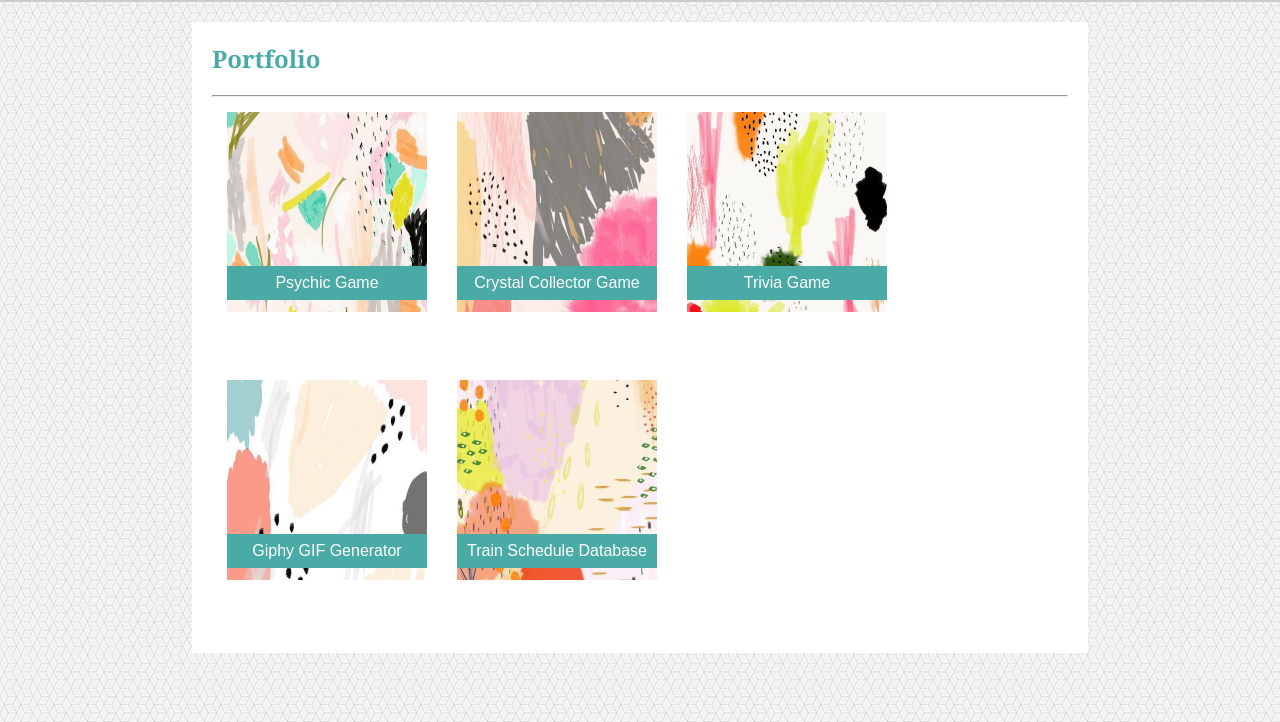
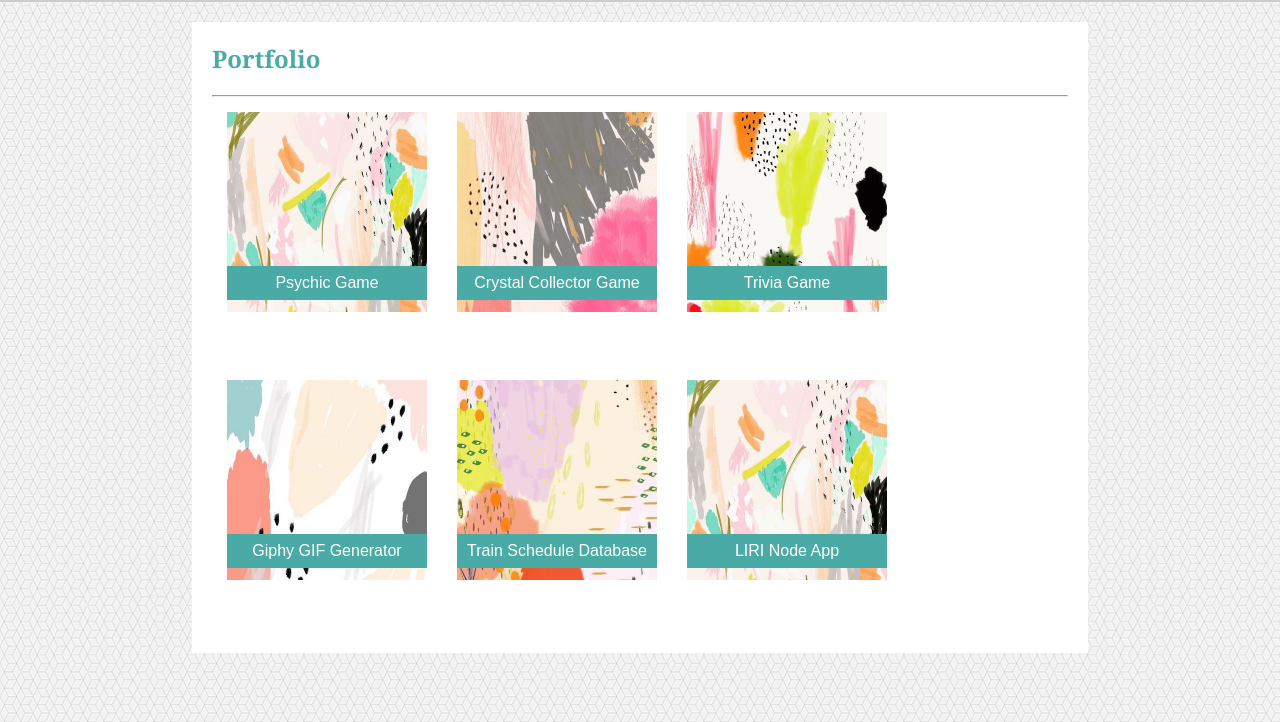
Before and after one commit to carmcollins/responsive-portfolio, a plain HTML site: page portfolio.html in a window 1280 px wide. Shown: the part 78-800 px from the top of the page. Drawn offline with Linux system fonts and the light colour scheme.

Commit message:
adding LIRI node app to portfolio page

```diff
--- a/portfolio.html
+++ b/portfolio.html
@@ -55,6 +55,12 @@
                     <p class="port-title">Train Schedule Database</p>
                 </section>
                 </a>
+                <a href="https://github.com/carmcollins/liri-node-app" target="blank">
+                <section class="portfolio-section">
+                    <img src="assets/images/cover1.jpg" alt="LIRI Node App">
+                    <p class="port-title">LIRI Node App</p>
+                </section>
+                </a>
             </section>
         </div>
     </body>
```
